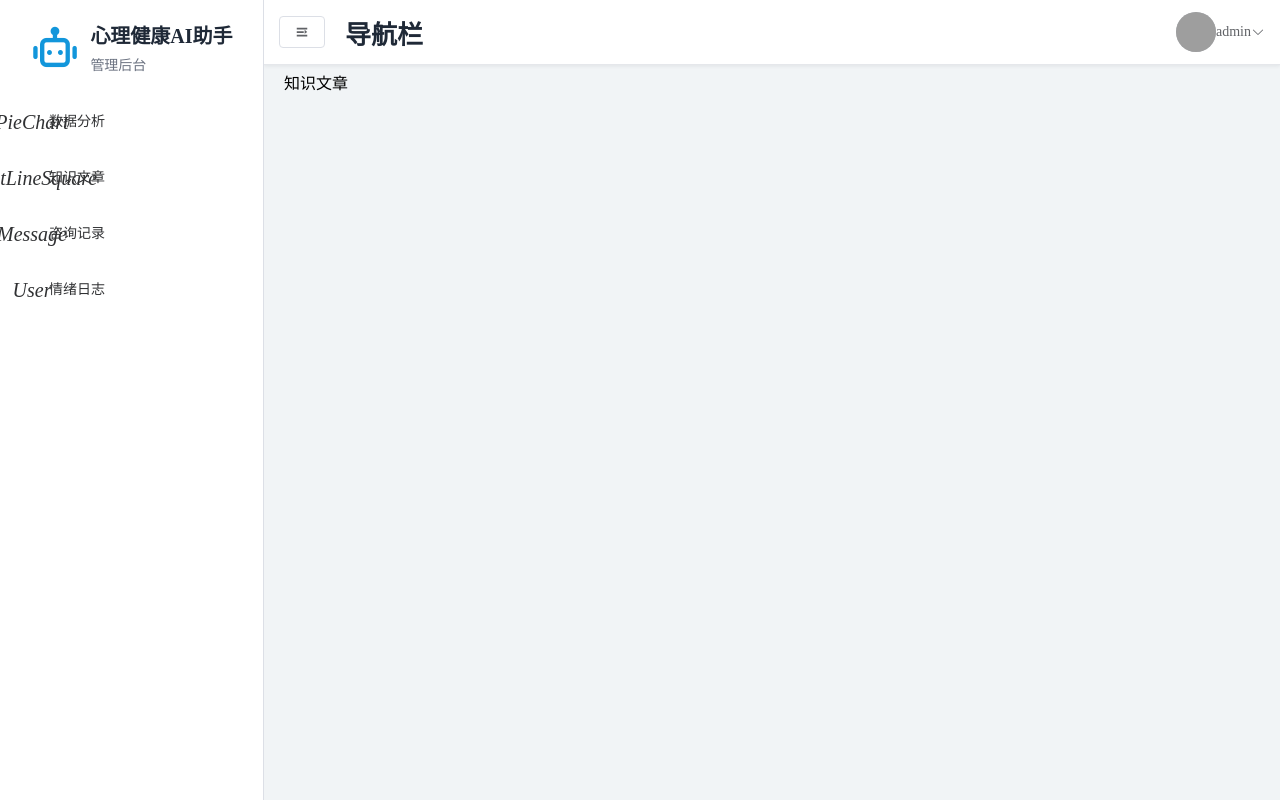
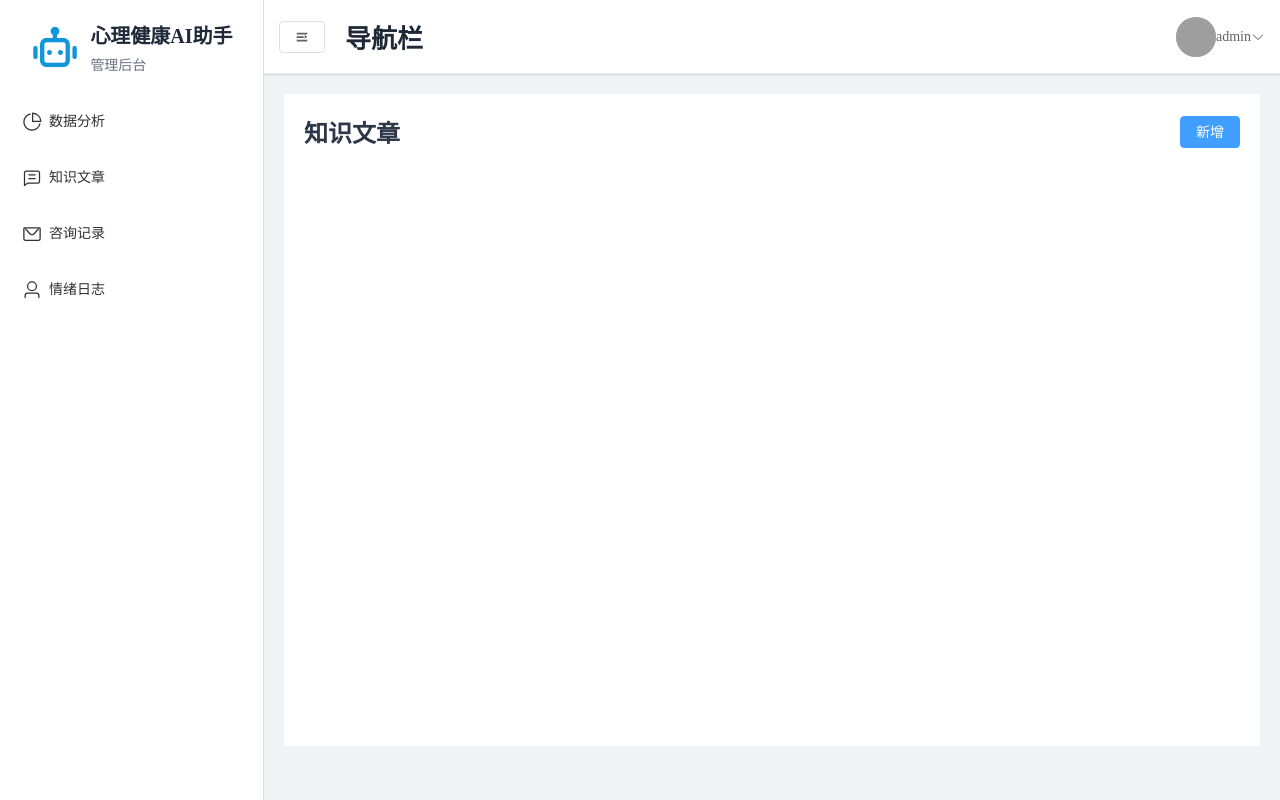
Before and after one commit to xieyo430/aiAssistant, a Vue app in the folder code/AI-VUE/: page /back/knowledge in a window 1280 px wide. Built offline with nearby package versions, Linux system fonts and the light colour scheme; grey boxes are pictures that could not be loaded.

Commit message:
PageHead Component Encapsulation

```diff
--- a/code/AI-VUE/src/components/BackendLayout.vue
+++ b/code/AI-VUE/src/components/BackendLayout.vue
@@ -6,8 +6,8 @@
         <el-header>
           <Navbar />
         </el-header>
-        <el-main>
-          <router-view></router-view>
+        <el-main class="main-content">
+          <router-view class="content-container"></router-view>
         </el-main>
       </el-container>
     </el-container>
@@ -21,8 +21,16 @@
 <style lang='scss' scoped>
 .backend-layout {
   height: 100vh;
+  .el-header{
+    height: 74px !important;
+  }
   .main-container{
     height: 100%;
+    .content-container{
+      height: calc(100% - 74px);
+      padding: 20px;
+      background-color: #fff;
+    }
   }
 }
 </style>
--- a/code/AI-VUE/src/components/Navbar.vue
+++ b/code/AI-VUE/src/components/Navbar.vue
@@ -36,7 +36,7 @@
 
 <style lang="scss" scoped>
 .navbar{
-  height: 64px;
+  height: 100%;
   display: flex;
   align-items: center;
   justify-content: space-between;
--- /dev/null
+++ b/code/AI-VUE/src/components/PageHead.vue
@@ -0,0 +1,30 @@
+<template>
+  <div class="page-head">
+    <p class="page-title">{{props.title}}</p>
+    <div class="action-btn">
+      <slot name="buttons"></slot>
+    </div>
+  </div>
+</template>
+<script setup>
+
+  const props = defineProps({
+  title: {
+    type: String,
+    default: '页面标题'
+  }
+})
+
+</script>
+<style lang="scss" scoped>
+.page-head{
+  display: flex;
+  align-items: center;
+  justify-content: space-between;
+  .page-title{
+    font-size: 24px;
+    font-weight: bold;
+    color: #2d3748;
+  }
+}
+</style>
--- a/code/AI-VUE/src/components/Sidebar.vue
+++ b/code/AI-VUE/src/components/Sidebar.vue
@@ -13,7 +13,9 @@
           </div>
         </div>
         <el-menu-item @click="(key) => seleckMenu(item.path)" v-for="item in router.options.routes[0].children" :key="item.path" :index="item.path">
-          <el-icon :size="20">{{ item.meta.icon }}</el-icon>
+          <el-icon :size="20">
+            <component :is="item.meta.icon" />
+          </el-icon>
           <span>{{item.meta.title}}</span>
         </el-menu-item>
 
--- a/code/AI-VUE/src/views/knowledge.vue
+++ b/code/AI-VUE/src/views/knowledge.vue
@@ -1,5 +1,12 @@
 <template>
   <div>
-    知识文章
+    <PageHead title="知识文章">
+    <template #buttons>
+      <el-button type="primary">新增</el-button>
+    </template>
+    </PageHead>
   </div>
 </template>
+<script setup>
+import PageHead from '@/components/PageHead.vue'
+</script>
```
